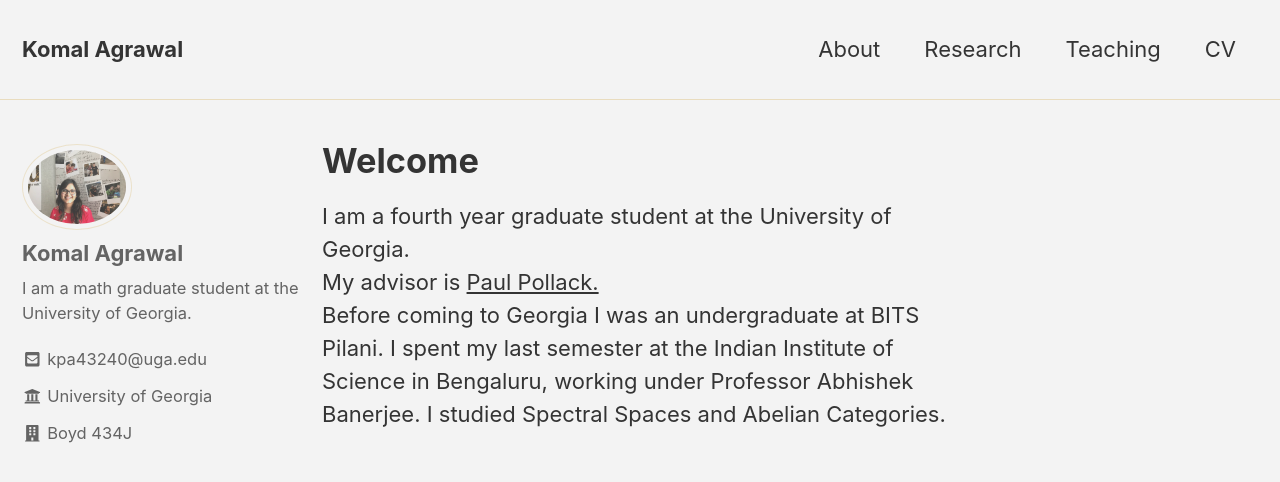
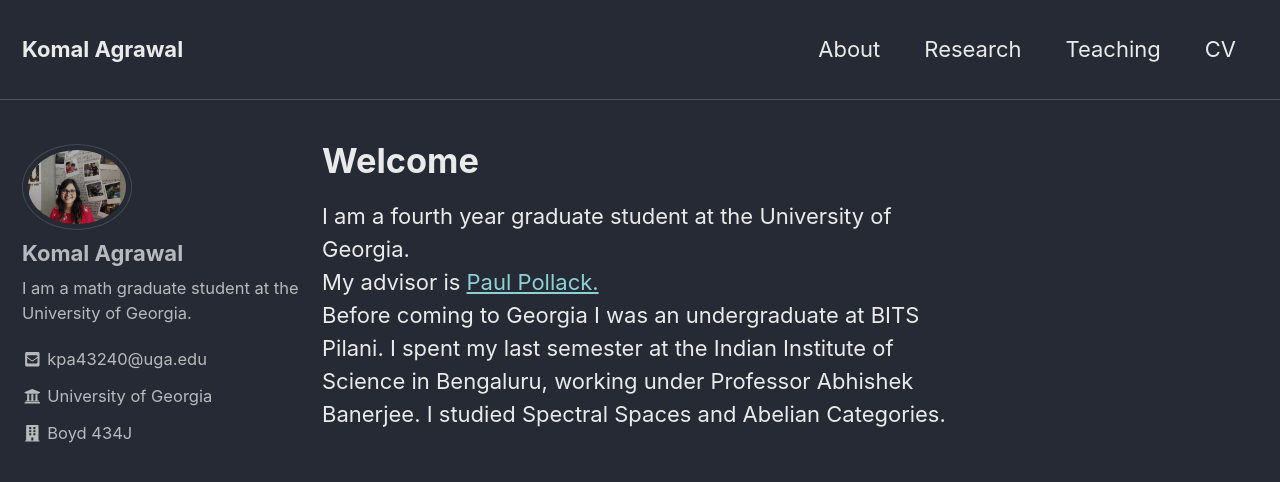
Before and after one commit to komala033/komala033.github.io, a Jekyll site: the page built from index.md, in a window 1280 px wide and 900 px high. Shown: the top 482 px of the window. Built offline with Jekyll 4.4.1, drawn with Linux system fonts in a browser that asks for light colours; nearby versions of some CDN libraries.

Commit message:
Update _config.yml

```diff
--- a/_config.yml
+++ b/_config.yml
@@ -12,7 +12,7 @@
 
 # theme                  : "minimal-mistakes-jekyll"
 # remote_theme           : "mmistakes/minimal-mistakes"
-minimal_mistakes_skin    : "dirt" #"default".  "air", "aqua", "contrast", "dark", "dirt", "neon", "mint", "plum", "sunrise"
+minimal_mistakes_skin    : "dark" #"default".  "air", "aqua", "contrast", "dark", "dirt", "neon", "mint", "plum", "sunrise"
 
 # Site Settings
 locale                   : "en-AU"
```
